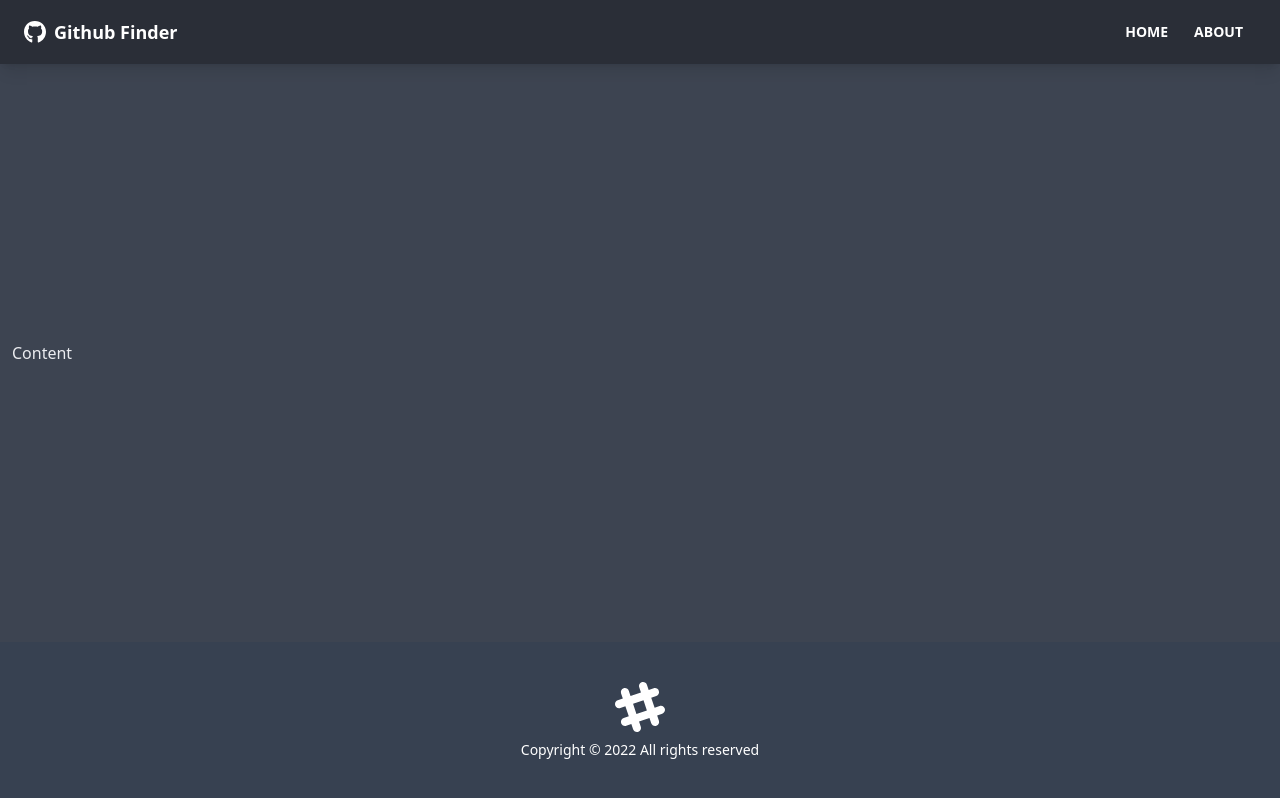
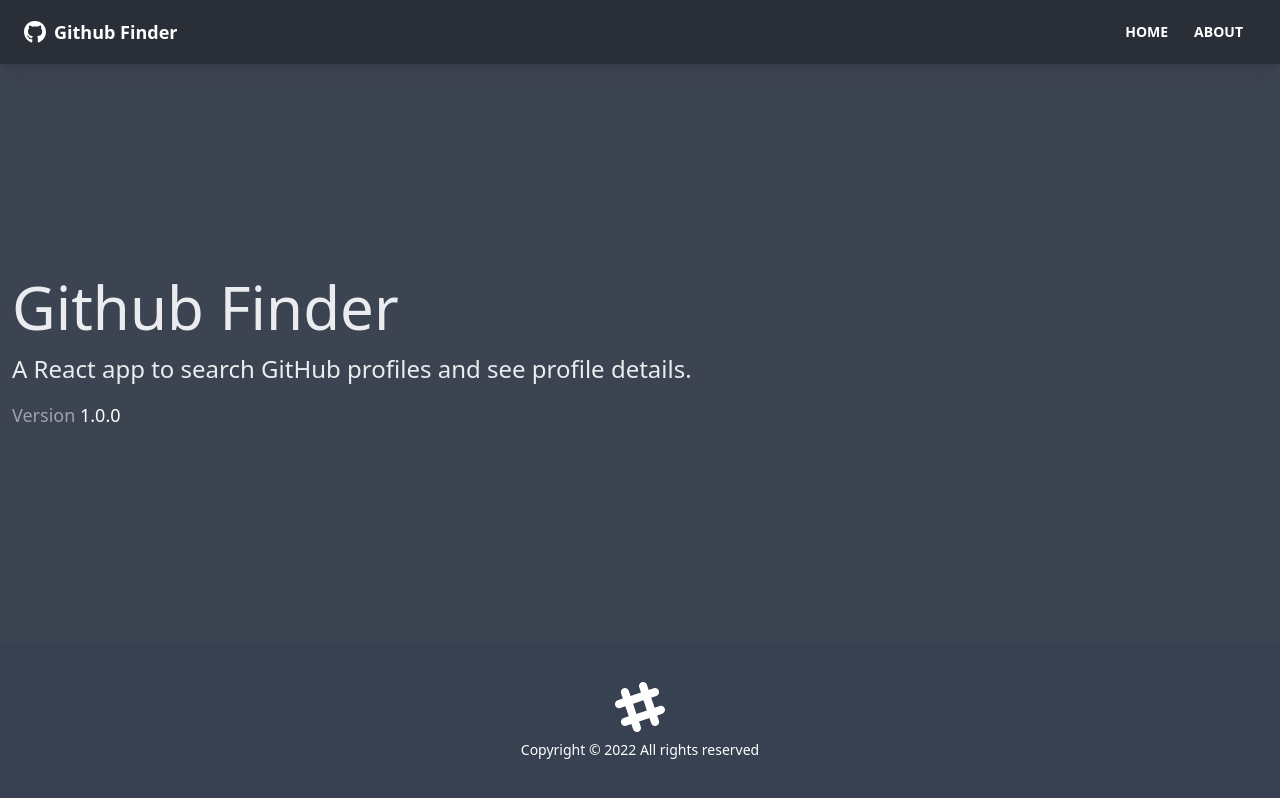
Before and after one commit to ethansalonga/github-finder, a React (Create React App) app: page /about in a window 1280 px wide. Built offline with nearby package versions, Linux system fonts and the light colour scheme.

Commit message:
pages and routes

```diff
--- a/src/App.js
+++ b/src/App.js
@@ -1,4 +1,7 @@
-import { BrowserRouter as Router, Route } from "react-router-dom"
+import { BrowserRouter as Router, Route, Routes } from "react-router-dom"
+import Home from "./pages/Home"
+import About from "./pages/About"
+import NotFound from "./pages/NotFound"
 import Navbar from "./components/layout/Navbar"
 import Footer from "./components/layout/Footer"
 
@@ -8,7 +11,14 @@
       <div className="flex flex-col justify-between h-screen">
         <Navbar />
 
-        <main className="container mx-auto px-3 pb-12">Content</main>
+        <main className="container mx-auto px-3 pb-12">
+          <Routes>
+            <Route path="/" element={<Home />} />
+            <Route path="/about" element={<About />} />
+            <Route path="/notfound" element={<NotFound />} />
+            <Route path="/*" element={<NotFound />} />
+          </Routes>
+        </main>
 
         <Footer />
       </div>
--- /dev/null
+++ b/src/pages/About.jsx
@@ -0,0 +1,15 @@
+function About() {
+  return (
+    <div>
+      <h1 className="text-6xl mb-4">Github Finder</h1>
+      <p className='mb-4 text-2xl font-light'>
+        A React app to search GitHub profiles and see profile details.
+      </p>
+      <p className='text-lg text-gray-400'>
+        Version <span className='text-white'>1.0.0</span>
+      </p>
+    </div>
+  )
+}
+
+export default About
--- /dev/null
+++ b/src/pages/Home.jsx
@@ -0,0 +1,9 @@
+function Home() {
+  return (
+    <div>
+      <h1 className="text-6xl">Welcome</h1>
+    </div>
+  )
+}
+
+export default Home
--- /dev/null
+++ b/src/pages/NotFound.jsx
@@ -0,0 +1,21 @@
+import { FaHome } from "react-icons/fa"
+import { Link } from "react-router-dom"
+
+function NotFound() {
+  return (
+    <div className="hero">
+      <div className="text-center hero-content">
+        <div className="max-w-lg">
+          <h1 className="text-8xl font-bold mb-8">Oops!</h1>
+          <p className="text-5xl mb-8">404 - Page not found!</p>
+          <Link to="/" className="btn btn-primary btn-lg">
+            <FaHome className="mr-2" />
+            Back to Home
+          </Link>
+        </div>
+      </div>
+    </div>
+  )
+}
+
+export default NotFound
```
